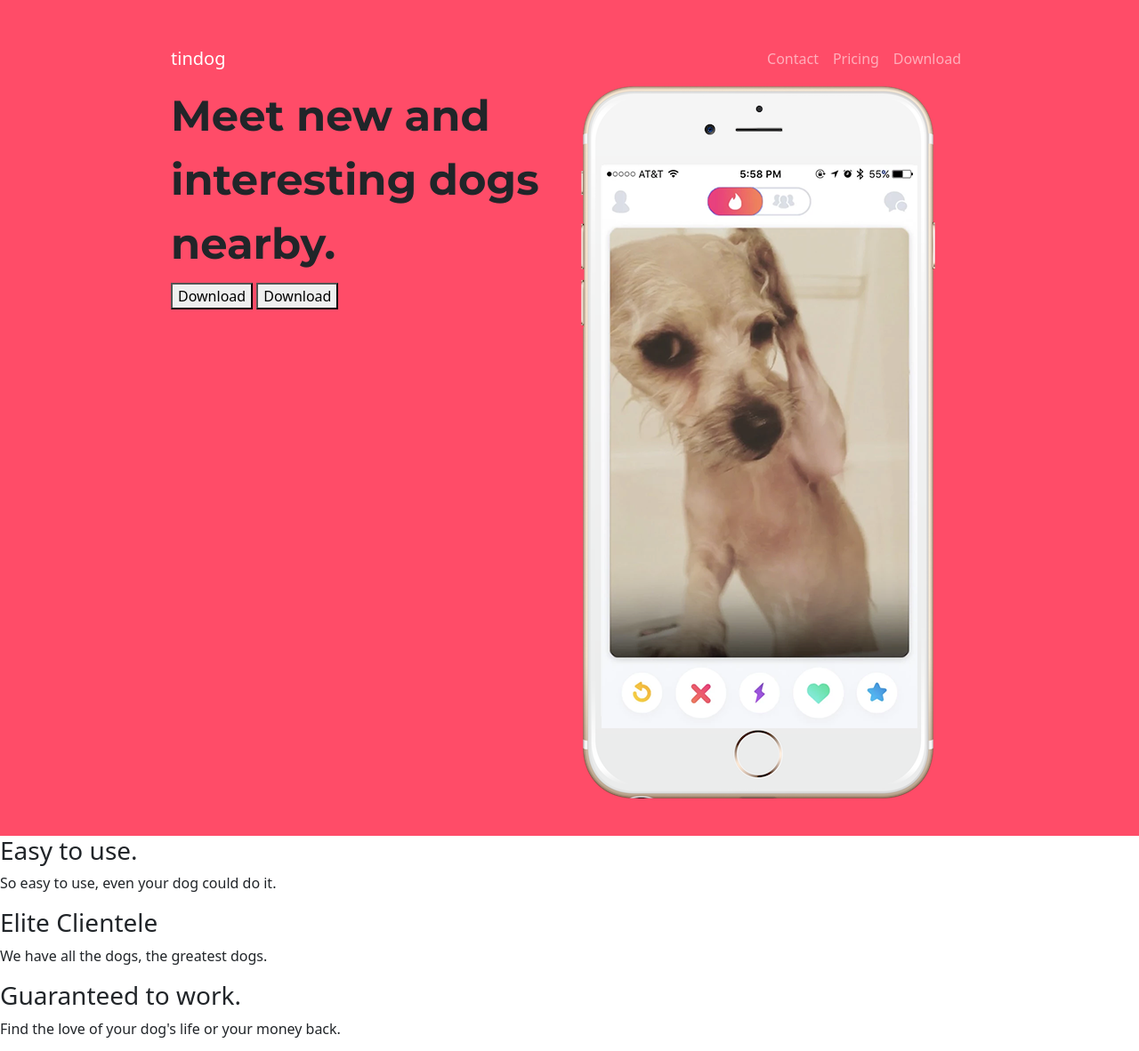
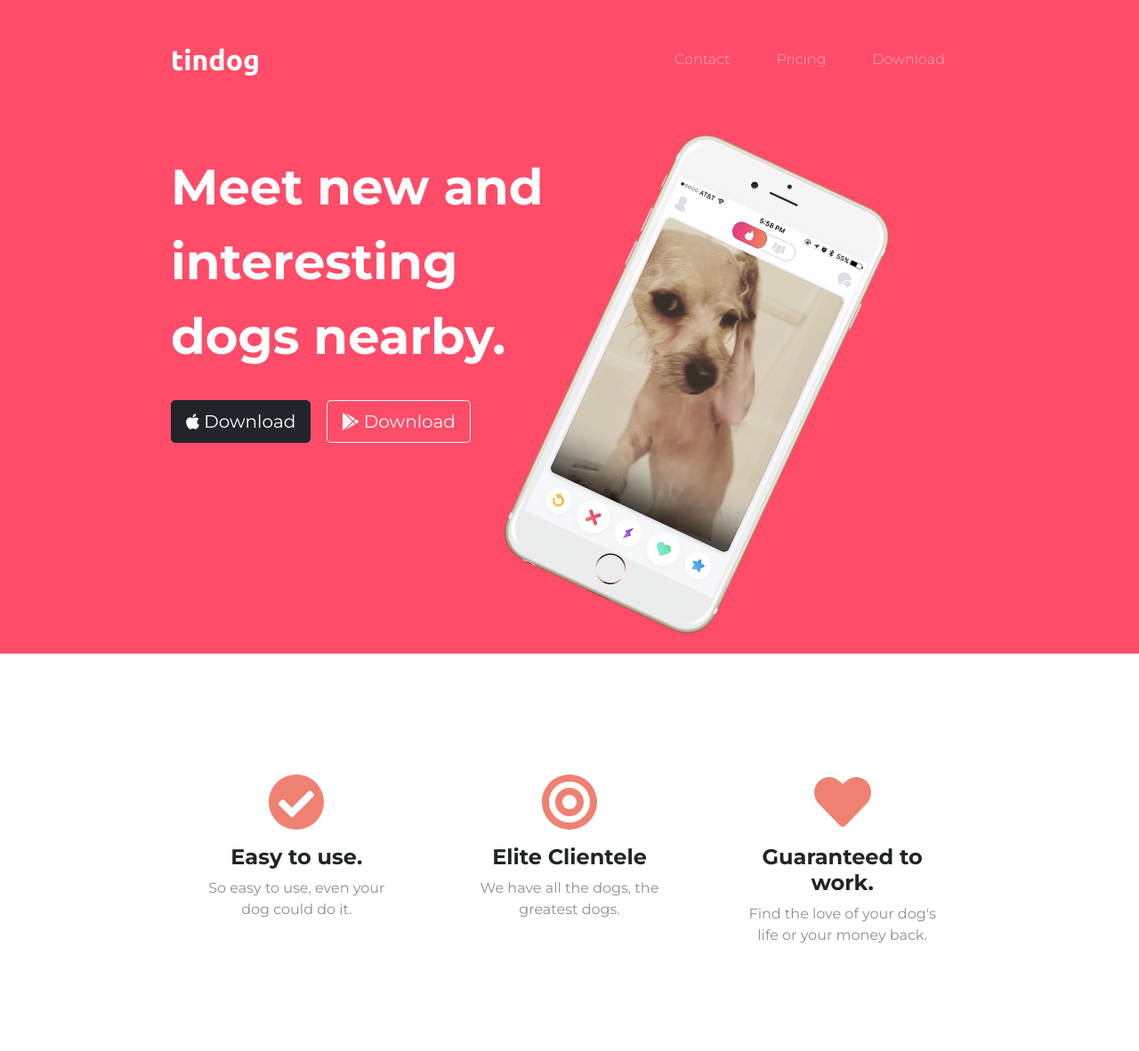
Before and after one commit to Npittard/Web-Development-Bootcamp, a plain HTML site: page Dr Angela/TinDog/index.html in a window 1280 px wide. Shown: the top 1182 px of the page at 89% size. Drawn offline with nearby package versions, Linux system fonts and the light colour scheme.

Commit message:
Add files via upload

```diff
--- a/Dr Angela/TinDog/css/styles.css
+++ b/Dr Angela/TinDog/css/styles.css
@@ -1,12 +1,85 @@
+body{
+  font-family: "Montserrat", sans-serif;
+}
 #title {
   background-color: #ff4c68;
+  color: white;
 }
 .meetDogs {
   font-family: "Montserrat", sans-serif;
   font-weight: 700;
-  font-size: 3rem;
+  font-size: 3.5rem;
   line-height: 1.5;
 }
 .container-fluid{
     padding: 3% 15%;
 }
+
+/* navbar */
+.navbar{
+  padding: 0 0 4.5rem;
+}
+
+.navbar-brand{
+  font-family: 'Ubuntu', sans-serif;
+  font-size: 2rem;
+  font-weight: bold;
+}
+
+.nav-item{
+  padding: 0 18px;
+}
+
+.nav-link{
+  font-family: "Montserrat", sans-serif;
+  font-weight: 300;
+}
+
+/* download buttons */
+ .downloadButton{
+   margin: 5% 3% 5% 0;
+ }
+
+ /* title image */
+
+ .titleImage{
+   width: 60%;
+   transform: rotate(25deg);
+ }
+
+ .fa-check-circle{
+    color: #ef8172;
+    font-size: 4rem;
+    padding-bottom: ;
+ }
+ .fa-heart{
+    color: #ef8172;
+    font-size: 4rem;
+    padding-bottom: ;
+ }
+ .fa-bullseye{
+    color: #ef8172;
+    font-size: 4rem;
+    padding-bottom: ;
+ }
+
+ .featureItem{
+   padding: 5%;
+   text-align: center;
+ }
+ .featureItemHeading{
+  font-size: 1.5rem;
+  padding-top: 1rem;
+  font-weight: 700;
+  font-family: "Montserrat", sans-serif;
+ }
+ .featureItemText{
+  color: #8f8f8f;
+ }
+
+ .hover:hover{
+   color: #ff4c68;
+ }
+ #features{
+   padding: 7% 15%;
+ }
--- a/Dr Angela/TinDog/index.html
+++ b/Dr Angela/TinDog/index.html
@@ -10,7 +10,8 @@
   <link
     href="https://fonts.googleapis.com/css2?family=Montserrat:wght@300;400;700&family=Ubuntu:wght@300;400;700&display=swap"
     rel="stylesheet">
-  <link rel="stylesheet" href="css/styles.css">
+    <script src="https://use.fontawesome.com/releases/v5.13.1/js/all.js"></script>
+    <link rel="stylesheet" href="css/styles.css">
 </head>
 
 <body>
@@ -41,11 +42,11 @@
       <div class="row">
         <div class="col-lg-6">
           <h1 class="meetDogs">Meet new and interesting dogs nearby.</h1>
-          <button type="button">Download</button>
-          <button type="button">Download</button>
+          <button class="btn btn-dark btn-lg downloadButton" type="button"><i class="fab fa-apple"></i> Download</button>
+          <button class="btn btn-outline-light btn-lg downloadButton"type="button"><i class="fab fa-google-play"></i> Download</button>
         </div>
         <div class="col-lg-6">
-          <img src="images/iphone6.png" alt="iphone-mockup">
+          <img src="images/iphone6.png" alt="iphone-mockup" class="titleImage">
         </div>
       </div>
     </div>
@@ -54,16 +55,26 @@
 
   <!-- Features -->
 
-  <section id="features">
+  <section class="row" id="features">
+    <div class="featureItem col-md-4">
+      <i class="fas hover fa-check-circle"></i>
+      <h3 class="featureItemHeading">Easy to use.</h3>
+      <p class="featureItemText">So easy to use, even your dog could do it.</p>
+    </div>
+    <div class="featureItem col-md-4">
+      <i class="fas hover fa-bullseye"></i>
+      <h3 class="featureItemHeading">Elite Clientele</h3>
+      <p class="featureItemText">We have all the dogs, the greatest dogs.</p>
+    </div>
+    <div class="featureItem col-md-4">
+      <i class="fas hover fa-heart"></i>
+      <h3 class="featureItemHeading">Guaranteed to work.</h3>
+      <p class="featureItemText">Find the love of your dog's life or your money back.</p>
+    </div>
 
-    <h3>Easy to use.</h3>
-    <p>So easy to use, even your dog could do it.</p>
 
-    <h3>Elite Clientele</h3>
-    <p>We have all the dogs, the greatest dogs.</p>
 
-    <h3>Guaranteed to work.</h3>
-    <p>Find the love of your dog's life or your money back.</p>
+
 
   </section>
 
```
